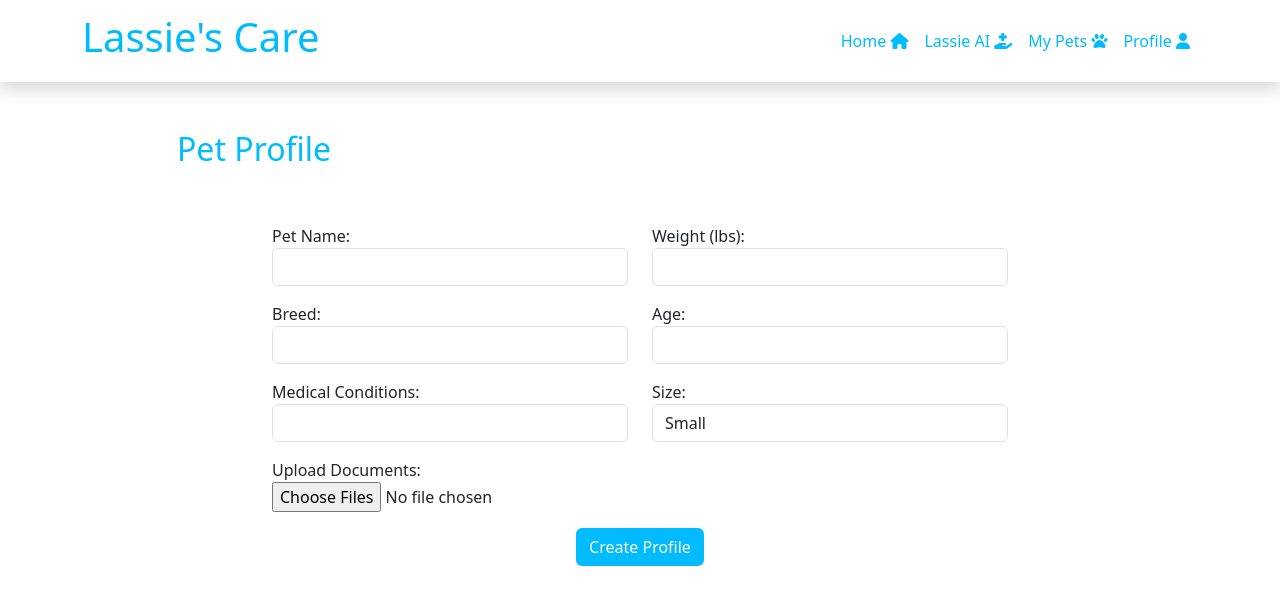
After one commit to tomechava/Lassie-Care, a Django app: page /pet in a window 1280 px wide. The commit adds this page. Shown: the top 605 px of the page. Run offline with Django 5.2, Linux system fonts and the light colour scheme.

Commit message:
CreatePetProfile

```diff
--- /dev/null
+++ b/Lassie/templates/pet.html
@@ -0,0 +1,55 @@
+{% extends 'base_template.html' %}
+{% block content %}
+<div class="row py-5">
+    <div class="col-12 col-lg-11 offset-lg-1">
+        <h2 class="text-lightblue">Pet Profile</h2>
+    </div>
+</div>
+<form action="#" method="POST">
+    <div class="row">
+        <div class="pb-3 offset-lg-2 col-lg-4 col-12">
+            <label for="txtPetName">Pet Name:</label>
+            <input type="text" id="txtPetName" name="txtPetName" class="form-control" required>
+        </div>
+        <div class="pb-3 col-lg-4 col-12">
+            <label for="txtPetWeight">Weight (lbs):</label>
+            <input type="number" id="txtPetWeight" name="txtPetWeight" class="form-control" required>
+        </div>
+    </div>
+    <div class="row">
+        <div class="pb-3 offset-lg-2 col-lg-4 col-12">
+            <label for="txtPetBreed">Breed:</label>
+            <input type="text" id="txtPetBreed" name="txtPetBreed" class="form-control">
+        </div>
+        <div class="pb-3 col-lg-4 col-12">
+            <label for="txtPetAge">Age:</label>
+            <input type="number" id="txtPetAge" name="txtPetAge" class="form-control" required>
+        </div>
+    </div>
+    <div class="row">
+        <div class="pb-3 offset-lg-2 col-lg-4 col-12">
+            <label for="txtMedicalConditions">Medical Conditions:</label>
+            <input type="text" id="txtMedicalConditions" name="txtMedicalConditions" class="form-control" required>
+        </div>
+        <div class="pb-3 col-lg-4 col-12">
+            <label for="selSize">Size:</label>
+            <select id="selSize" name="selSize" class="form-control" required>
+                <option value="Small">Small</option>
+                <option value="Medieum">Medieum</option>
+                <option value="Large">Large</option>
+            </select>
+        </div>
+    </div>
+    <div class="row">
+        <div class="pb-3 offset-lg-2 col-lg-4 col-12">
+            <label for="fileDocuments">Upload Documents:</label>
+            <input type="file" id="fileDocuments" name="fileDocuments" class="form-control-file" multiple>
+        </div>
+    </div>
+    <div class="row">
+        <div class="col-12 text-center">
+            <button type="submit" class="btn btn-lightblue">Create Profile</button>
+        </div>
+    </div>
+</form>
+{% endblock content %}
--- a/Lassie/views.py
+++ b/Lassie/views.py
@@ -7,3 +7,6 @@ def home(request):
 
 def login(request):
     return render(request, 'login.html')
+
+def pet(request):
+    return render(request, 'pet.html')
--- a/LassieCare/templates/base_template.html
+++ b/LassieCare/templates/base_template.html
@@ -41,7 +41,7 @@
                             <a class="nav-link text-lightblue" href="#">Lassie AI <i class="fa-solid fa-hand-holding-medical"></i></a>
                         </li>
                         <li class="nav-item">
-                            <a class="nav-link text-lightblue" href="#">My Pets <i class="fa-solid fa-paw"></i></a>
+                            <a class="nav-link text-lightblue" href="/pet">My Pets <i class="fa-solid fa-paw"></i></a>
                         </li>
                         <li class="nav-item">
                             <a class="nav-link text-lightblue" href="/login">Profile <i class="fa-solid fa-user"></i></a>
--- a/LassieCare/urls.py
+++ b/LassieCare/urls.py
@@ -21,4 +21,5 @@ urlpatterns = [
     path('admin/', admin.site.urls),
     path('', LassieViews.home),
     path('login', LassieViews.login),
+    path('pet', LassieViews.pet),
 ]
```
